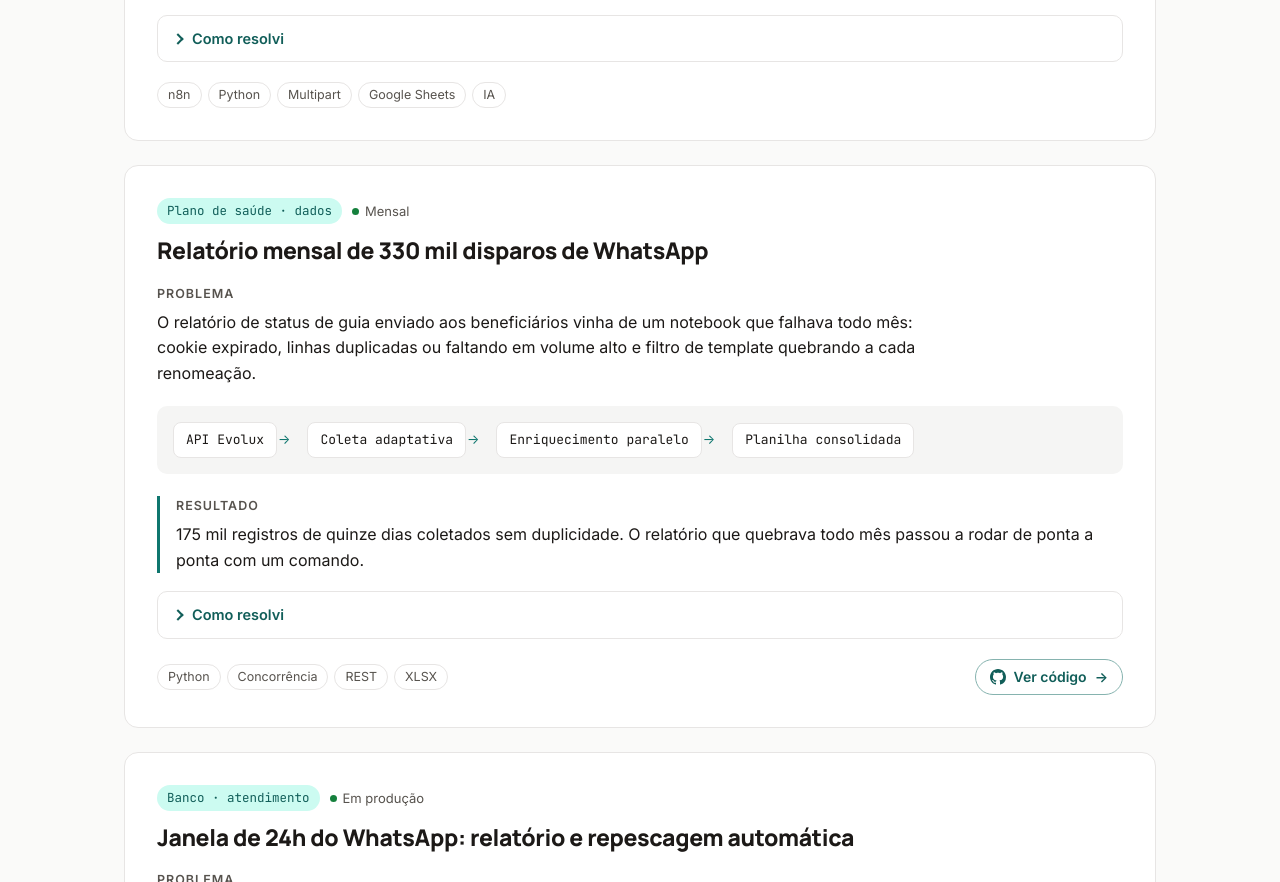
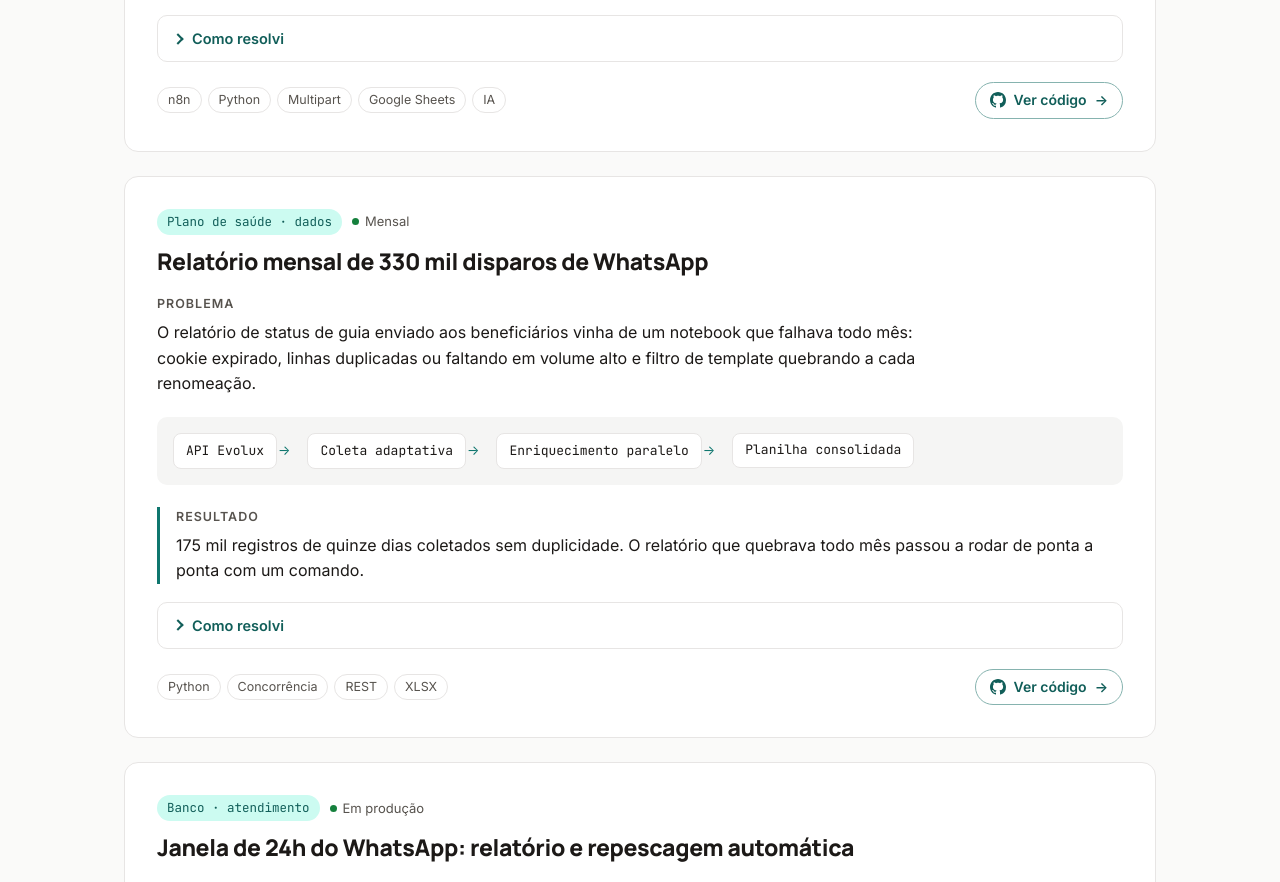
Before and after one commit to welisy/welisy.github.io, a plain HTML site: page index.html in a window 1280 px wide. Shown: the part 2162-3044 px from the top of the page. Drawn offline with Linux system fonts and the light colour scheme.

Commit message:
Link 'Ver código' no case de avaliação por IA
Co-Authored-By: Claude Opus 5.5 <noreply@anthropic.com>

```diff
--- a/index.html
+++ b/index.html
@@ -152,7 +152,13 @@
         Na voz, a amostra prioriza detratores (NPS até 6 ou CSAT insatisfeito) e completa por sorteio até o
         limite diário de minutos. Os critérios são criados por API, com script idempotente.</p>
       </details>
-      <ul class="tags"><li>n8n</li><li>Python</li><li>Multipart</li><li>Google Sheets</li><li>IA</li></ul>
+      <div class="case-foot">
+        <ul class="tags"><li>n8n</li><li>Python</li><li>Multipart</li><li>Google Sheets</li><li>IA</li></ul>
+        <a class="code-link" href="https://github.com/welisy/amostragem-avaliacao-ia" target="_blank" rel="noopener">
+          <svg viewBox="0 0 16 16" width="16" height="16" aria-hidden="true"><path fill="currentColor" d="M8 0C3.58 0 0 3.58 0 8c0 3.54 2.29 6.53 5.47 7.59.4.07.55-.17.55-.38 0-.19-.01-.82-.01-1.49-2.01.37-2.53-.49-2.69-.94-.09-.23-.48-.94-.82-1.13-.28-.15-.68-.52-.01-.53.63-.01 1.08.58 1.23.82.72 1.21 1.87.87 2.33.66.07-.52.28-.87.51-1.07-1.78-.2-3.64-.89-3.64-3.95 0-.87.31-1.59.82-2.15-.08-.2-.36-1.02.08-2.12 0 0 .67-.21 2.2.82.64-.18 1.32-.27 2-.27.68 0 1.36.09 2 .27 1.53-1.04 2.2-.82 2.2-.82.44 1.1.16 1.92.08 2.12.51.56.82 1.27.82 2.15 0 3.07-1.87 3.75-3.65 3.95.29.25.54.73.54 1.48 0 1.07-.01 1.93-.01 2.2 0 .21.15.46.55.38A8.01 8.01 0 0 0 16 8c0-4.42-3.58-8-8-8z"/></svg>
+          Ver código <span aria-hidden="true">→</span>
+        </a>
+      </div>
     </article>
 
     <!-- 3 -->
```
